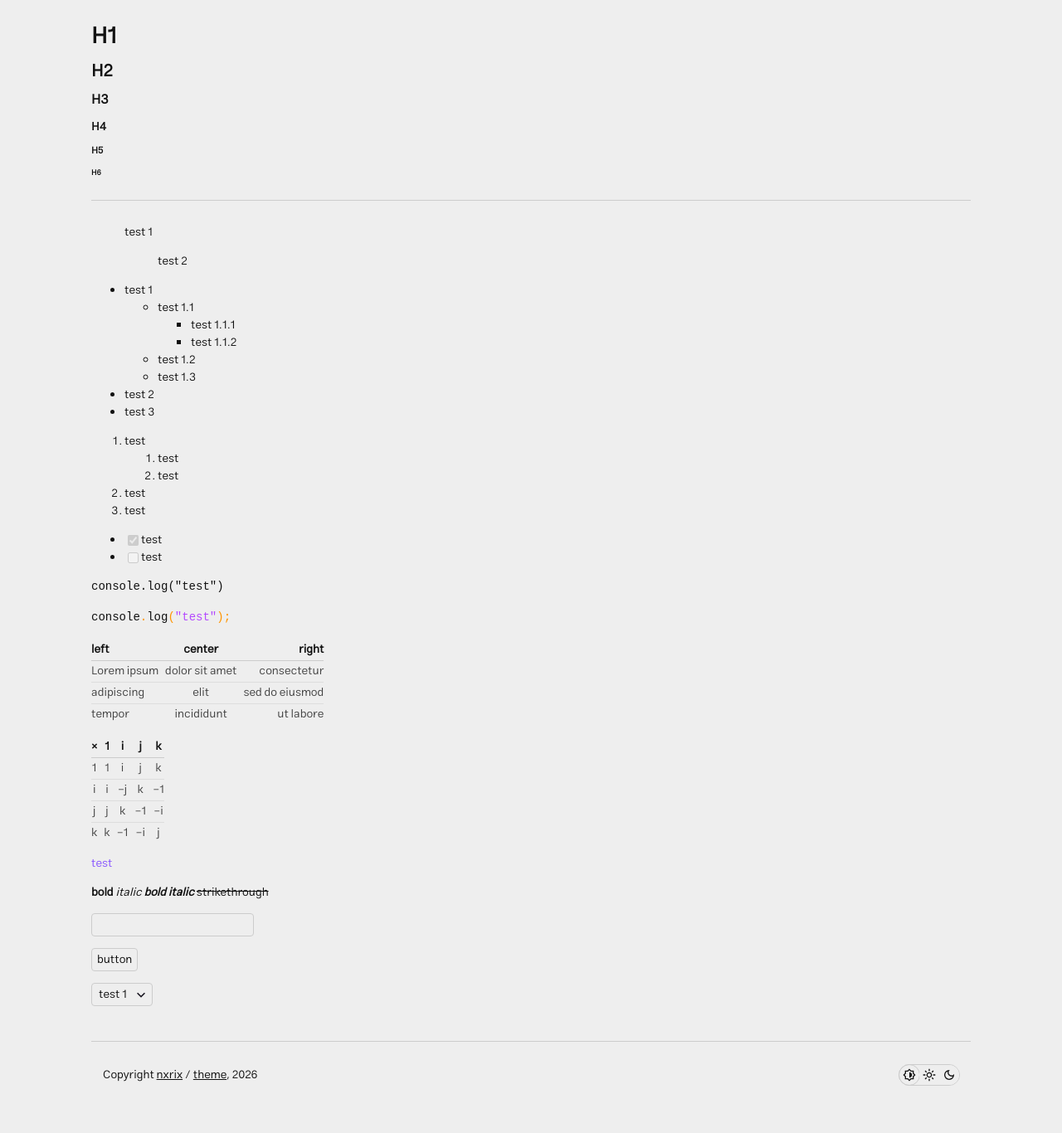
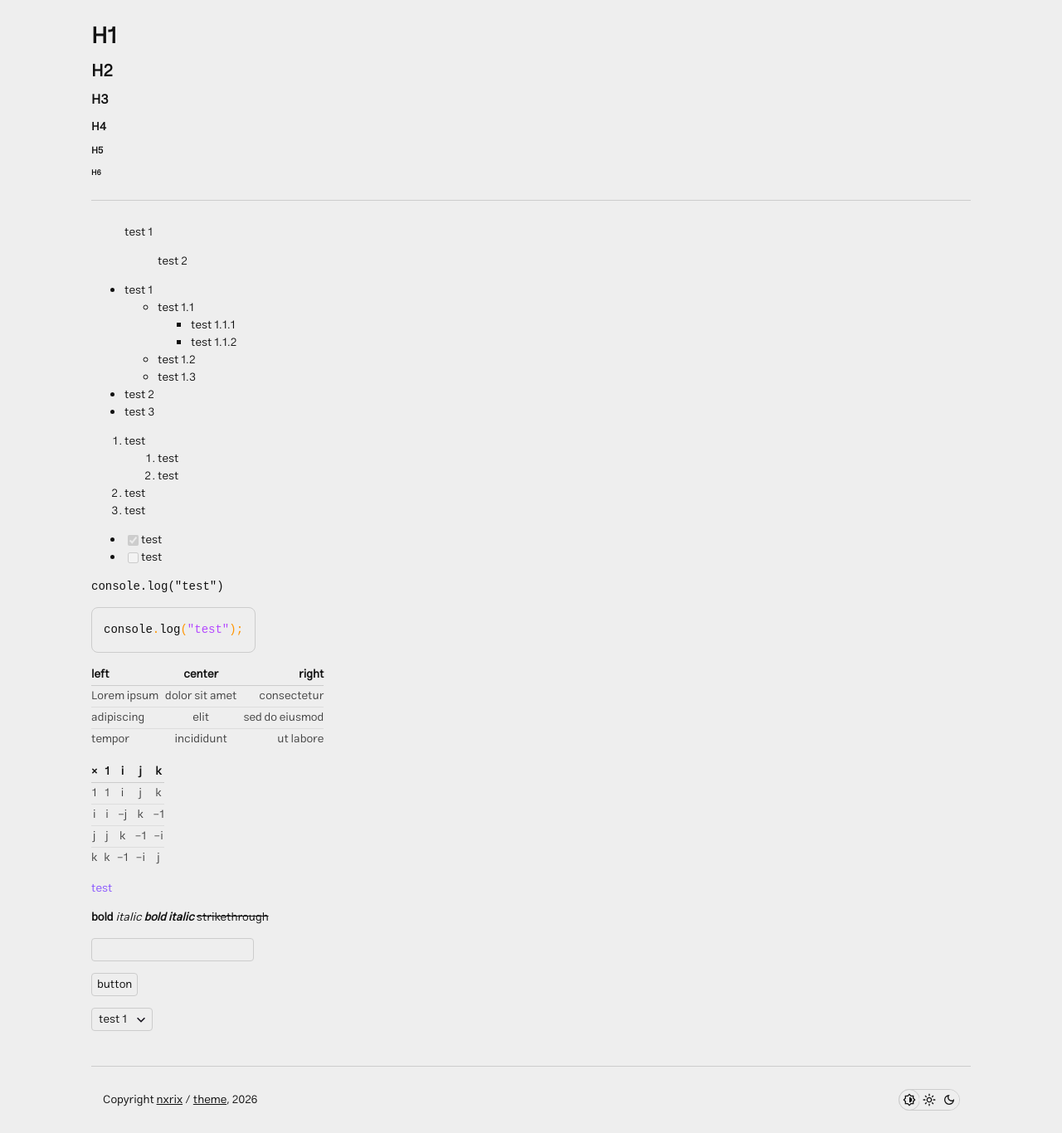
Before and after one commit to nxrix/theme, a Jekyll site: the page built from test.md, in a window 1280 px wide. Shown: the whole page at 83% size. Built offline with Jekyll 4.4.1, drawn with Linux system fonts in a browser that asks for light colours; our own code applies the rules of GitHub Pages for plain Markdown files; before the commit the page ends 1336 px from its top, so only the background shows below that.

Commit message:
Update theme.css

```diff
--- a/assets/css/theme.css
+++ b/assets/css/theme.css
@@ -172,6 +172,22 @@ td {
   vertical-align: top;
 }
 
+div.highlighter-rouge {
+  width: fit-content;
+  max-width: 100%;
+  border: 1px solid var(--c3);
+  border-radius: 8px;
+  overflow: auto;
+}
+.highlighter-rouge div {
+  width: fit-content;
+  height: fit-content;
+}
+.highlighter-rouge pre {
+  font-family: monospace;
+  font-size: 14px;
+  margin: 1em;
+}
 .highlighter-rouge .highlight pre code span.p {
   color: #ff9500;
 }
@@ -193,9 +209,9 @@ td {
 .highlighter-rouge .highlight pre code span.o {
   color: #8944cf;
 }
-/*.highlighter-rouge .highlight pre code span.nx {
-  color: #DE1b45;
-}*/
+.highlighter-rouge .highlight pre code span.nx {
+  /*color: #DE1b45;*/
+}
 .highlighter-rouge .highlight pre code span.nt {
   color: #00AE85;
 }
```
